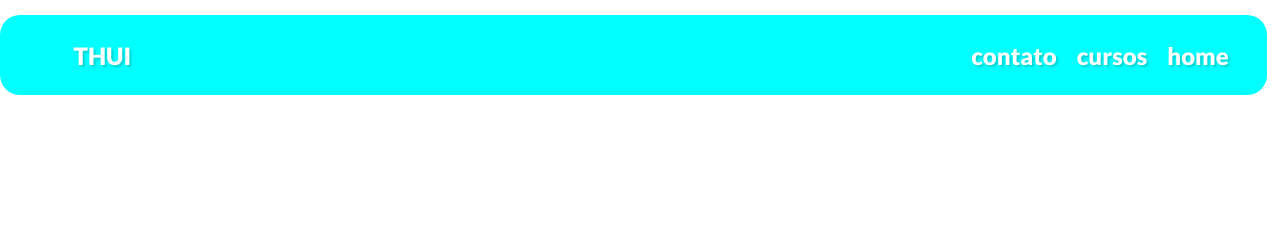
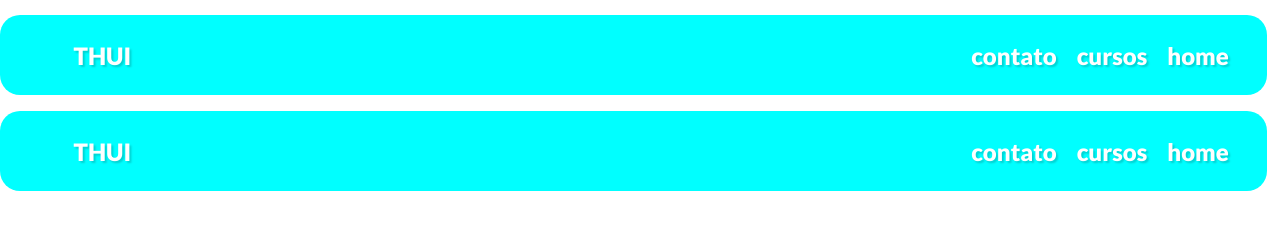
Before and after one commit to thurue/aprendendo-topbar, a plain HTML site: page index.html in a window 1280 px wide. Drawn offline with Linux system fonts and the light colour scheme.

Commit message:
commit 4
2 tippos

```diff
--- a/index.html
+++ b/index.html
@@ -23,6 +23,17 @@
         <a href="#">contato</a>
 
     </div>
+
+    <div class="topbar">
+        <p>THUI</p>
+
+        <ul>
+            <li href="#">home</li>
+            <li href="#">cursos</li>
+            <li href="#">contato</li>
+        </ul>
+
+    </div>
 </body>
 
 </html>
--- a/style.css
+++ b/style.css
@@ -64,3 +64,41 @@ a:hover {
   top: 45%;
   transform: translate(0%, -50%);
 }
+
+li{
+  /* padding: 0; */
+list-style: none;
+
+  float: right;
+
+  margin-left: 20px;
+  /* margin-top: 40px; */
+  /* margin: 0px; */
+  max-width: 50vw;
+
+  text-decoration: none;
+  font-size: 3vh;
+  color: white;
+  font-weight: 900;
+  line-height: 1px;
+  text-shadow: 2px 2px 2px rgba(0, 0, 0, 0.178);
+
+  position: relative;
+  right:3vw;
+  top: 5vh;
+  transform: translate(0%, -50%);
+
+  transition: .4s;
+}
+
+li:hover{
+  transition: .4s;
+
+  /* line-height: 1px; */
+
+  position: relative;
+  right: 3.5vw;
+  top: 4.5vh;
+  transform: translate(0%, -50%);
+  cursor: pointer;
+}
```
